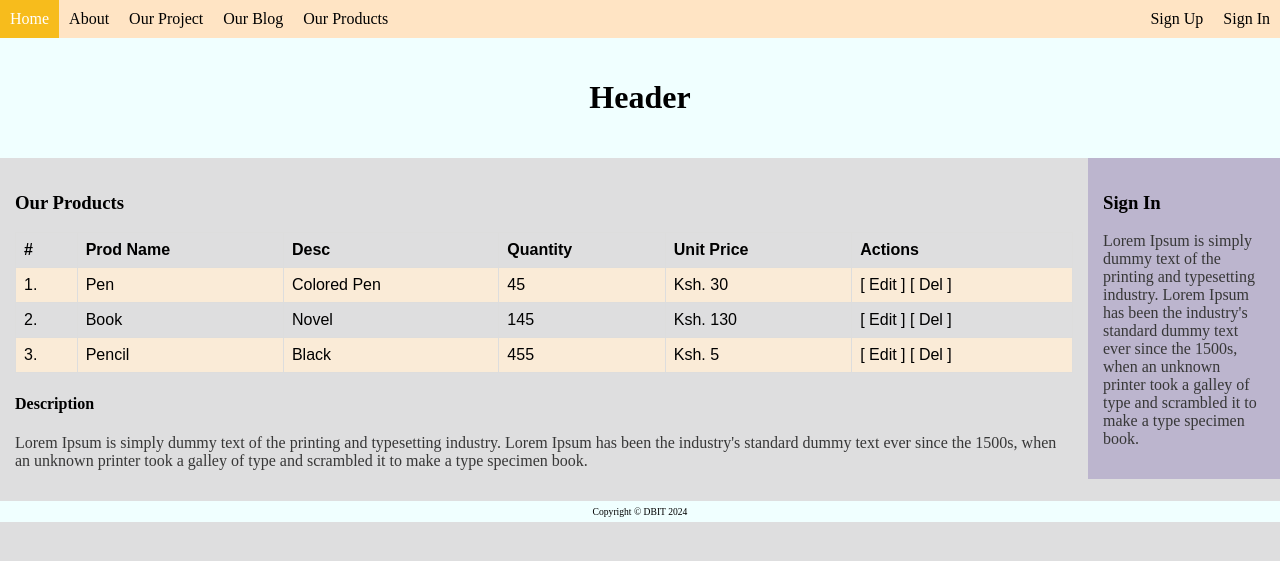
After one commit to mundabenj/dip_web, a PHP site: page /products.html in a window 1280 px wide. The commit adds this page. Shown: the top 561 px of the page. Run offline with PHP 8.4, Linux system fonts and the light colour scheme.

```diff
--- /dev/null
+++ b/css/MainStructure.css
@@ -0,0 +1,69 @@
+body{
+    background-color: rgb(222, 222, 223);
+    margin: 0;
+}
+*{
+    box-sizing: border-box;
+}
+
+h1{
+    text-decoration: none;
+}
+
+p{
+
+    color: #373737;
+    /* font-family: 'Courier New', Courier, monospace; */
+}
+
+.header{
+    background-color: azure;
+    text-align: center;
+    padding: 20px
+}
+.toplink{
+    background-color: bisque;
+    overflow: hidden;
+}
+.toplink a{
+    color: black;
+    float: left;
+    display: block;
+    text-decoration: none;
+    text-align: left;
+    padding: 10px;
+}
+
+.toplink a:hover{
+    color: #ffffff;
+    background-color: #f7bc1c;
+    text-decoration: none;
+}
+.toplink_right{
+    float:right
+}
+
+.row:after{
+    content: "";
+    display: block;
+    clear:both;
+}
+.content{
+    /* background-color: cadetblue; */
+    width:85%;
+    float: left;
+    padding: 15px;
+}
+.side_bar{
+    padding: 15px;
+    float: left;
+    background-color: rgb(188, 181, 206);
+    width:15%;
+}
+
+.footer{
+    font-size: 0.6em;
+    text-align: center;
+    background-color: azure;
+    padding: 5px;
+}
--- /dev/null
+++ b/css/TableStructure.css
@@ -0,0 +1,15 @@
+table{
+    font-family: Arial, Helvetica, sans-serif;
+    border-collapse: collapse;
+    width: 100%;
+}
+
+td, th{
+    border: 1px solid #dddddd;
+    text-align: left;
+    padding: 8px;
+}
+
+tr:nth-child(even){
+    background-color: antiquewhite;
+}
--- a/css/style.css
+++ b/css/style.css
@@ -1,69 +1,2 @@
-body{
-    background-color: rgb(222, 222, 223);
-    margin: 0;
-}
-*{
-    box-sizing: border-box;
-}
-
-h1{
-    text-decoration: none;
-}
-
-p{
-
-    color: #373737;
-    /* font-family: 'Courier New', Courier, monospace; */
-}
-
-.header{
-    background-color: azure;
-    text-align: center;
-    padding: 20px
-}
-.toplink{
-    background-color: bisque;
-    overflow: hidden;
-}
-.toplink a{
-    color: black;
-    float: left;
-    display: block;
-    text-decoration: none;
-    text-align: left;
-    padding: 10px;
-}
-
-.toplink a:hover{
-    color: #ffffff;
-    background-color: #f7bc1c;
-    text-decoration: none;
-}
-.toplink_right{
-    float:right
-}
-
-.row:after{
-    content: "";
-    display: block;
-    clear:both;
-}
-.content{
-    /* background-color: cadetblue; */
-    width:85%;
-    float: left;
-    padding: 15px;
-}
-.side_bar{
-    padding: 15px;
-    float: left;
-    background-color: rgb(188, 181, 206);
-    width:15%;
-}
-
-.footer{
-    font-size: small;
-    text-align: center;
-    background-color: azure;
-    padding: 5px;
-}
+@import "MainStructure.css";
+@import "TableStructure.css";
--- /dev/null
+++ b/products.html
@@ -0,0 +1,76 @@
+<!DOCTYPE html>
+<html lang="en">
+<head>
+    <meta charset="UTF-8">
+    <meta name="viewport" content="width=device-width, initial-scale=1.0">
+    <title>Document</title>
+    <link rel="stylesheet" href="css/style.css" />
+</head>
+<body>
+    <div class="toplink">
+        <a href="./">Home</a>
+        <a href="">About</a>
+        <a href="">Our Project</a>
+        <a href="">Our Blog</a>
+        <a href="products.html">Our Products</a>
+        <div class="toplink_right">
+            <a href="">Sign Up</a>
+            <a href="">Sign In</a>
+        </div>
+    </div>
+<div class="header">
+    <h1>Header</h1>
+</div>
+<div class="row">
+    <div class="content">
+        <h3>Our Products</h3>
+<table>
+<tr>
+    <th>#</th>
+    <th>Prod Name</th>
+    <th>Desc</th>
+    <th>Quantity</th>
+    <th>Unit Price</th>
+    <th>Actions</th>
+</tr>
+<tr>
+    <td>1. </td>
+    <td>Pen</td>
+    <td>Colored Pen</td>
+    <td>45</td>
+    <td>Ksh. 30</td>
+    <td>[ Edit ] [ Del ]</td>
+</tr>
+<tr>
+    <td>2. </td>
+    <td>Book</td>
+    <td>Novel</td>
+    <td>145</td>
+    <td>Ksh. 130</td>
+    <td>[ Edit ] [ Del ]</td>
+</tr>
+<tr>
+    <td>3. </td>
+    <td>Pencil</td>
+    <td>Black</td>
+    <td>455</td>
+    <td>Ksh. 5</td>
+    <td>[ Edit ] [ Del ]</td>
+</tr>
+
+</table>
+
+        <h4>Description</h4>
+        <p>Lorem Ipsum is simply dummy text of the printing and typesetting industry. Lorem Ipsum has been the industry's standard dummy text ever since the 1500s, when an unknown printer took a galley of type and scrambled it to make a type specimen book.</p>
+    </div>
+    <div class="side_bar">
+        <h3>Sign In</h3>
+
+        <p>Lorem Ipsum is simply dummy text of the printing and typesetting industry. Lorem Ipsum has been the industry's standard dummy text ever since the 1500s, when an unknown printer took a galley of type and scrambled it to make a type specimen book.</p>
+    </div>
+</div>
+<div class="footer">
+    Copyright &copy; DBIT 2024
+</div>
+</body>
+</html>
```
Also changed, not shown: index.html (+8 -5 lines).
